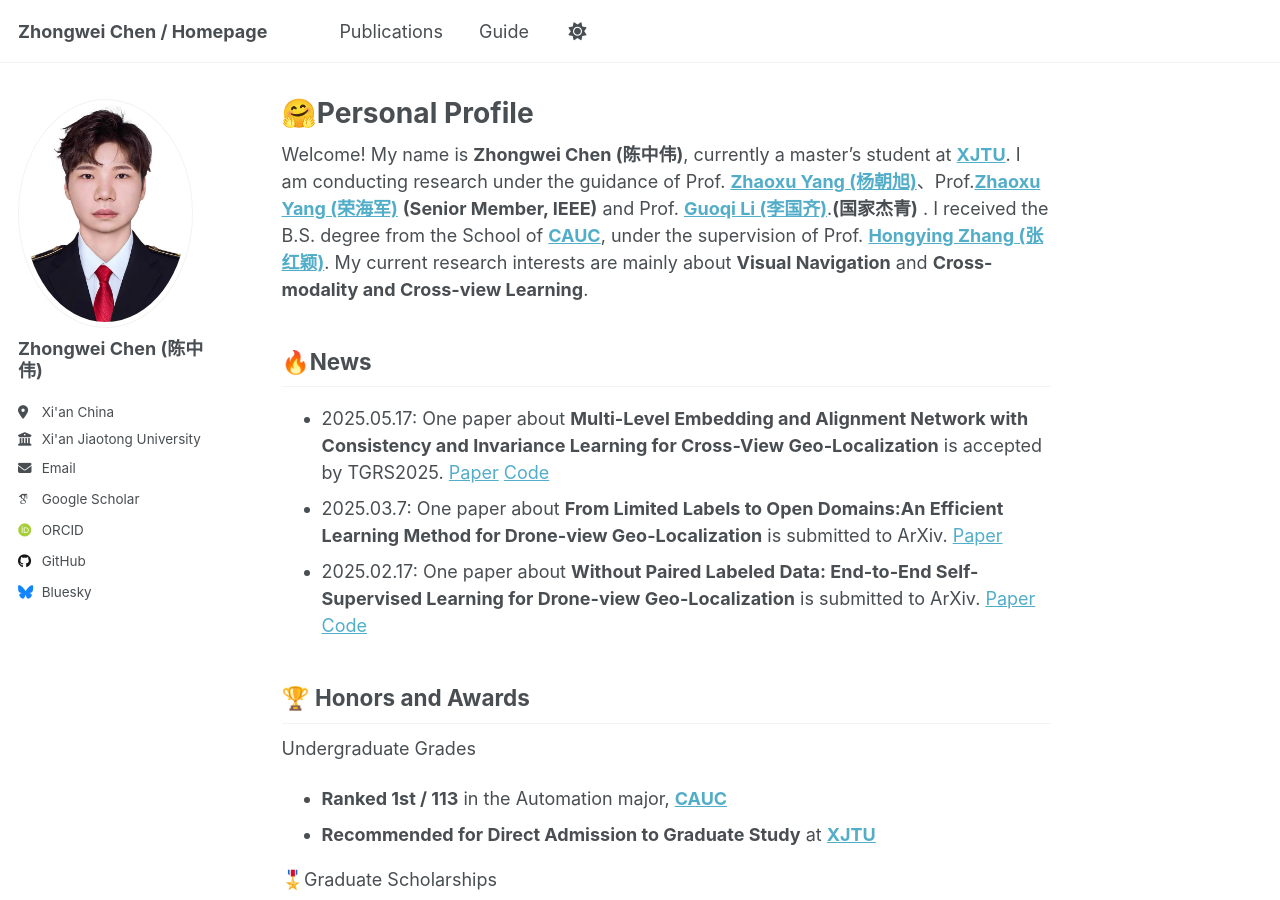
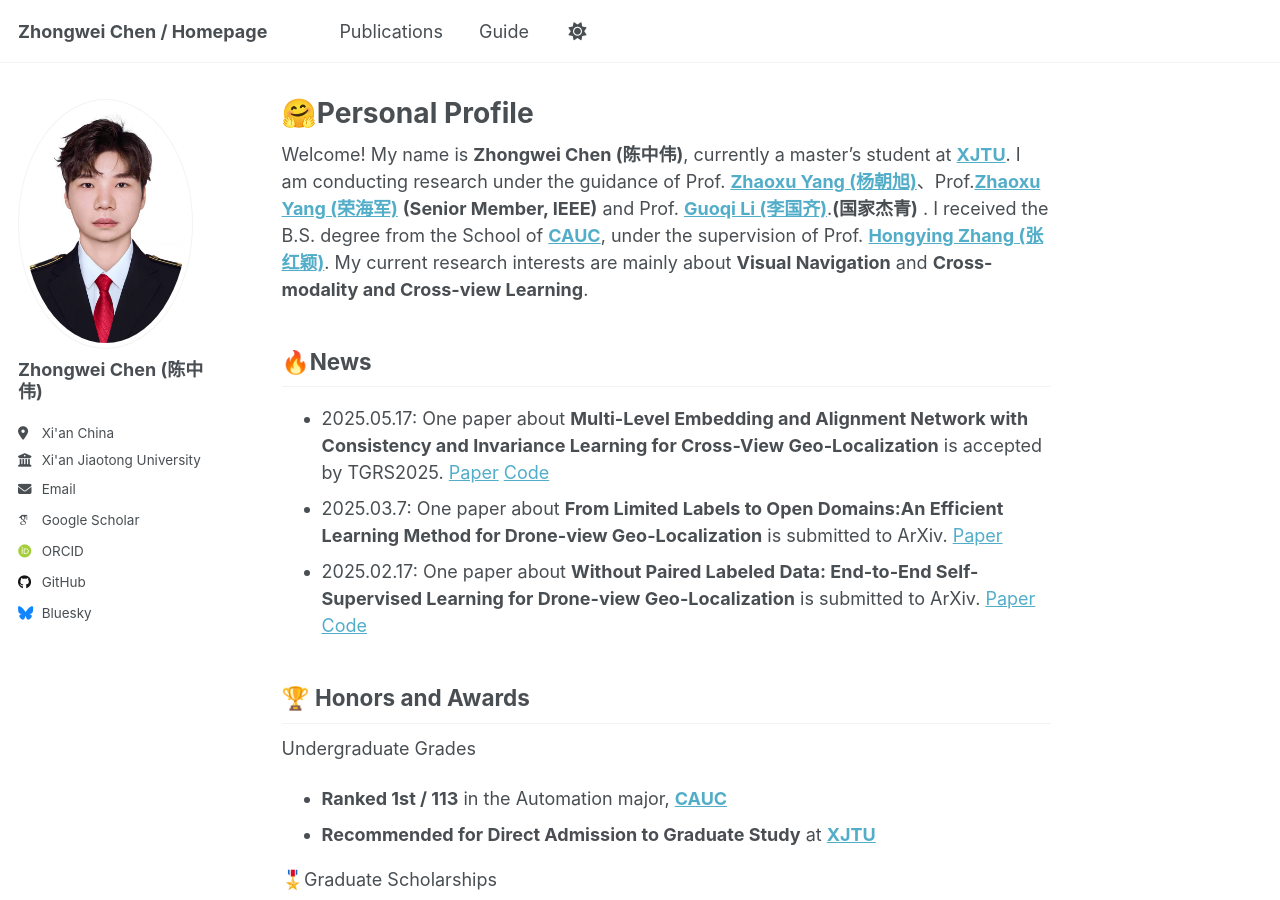
Before and after one commit to ISChenawei/ISChenawei.github.io, a Jekyll site: the page built from _pages/about.md, in a window 1280 px wide and 900 px high. Built offline with Jekyll 4.4.1, drawn with Linux system fonts in a browser that asks for light colours; some web fonts are replaced; a script that is not in the unit is left out.

Commit message:
Update _config.yml

```diff
--- a/_config.yml
+++ b/_config.yml
@@ -23,7 +23,7 @@ repository               : "academicpages/academicpages.github.io"
 #               Additional customization can be done by editing /_includes/author-profile.html
 author:
   # Biographic information
-  avatar           : "A1.jpg"
+  avatar           : "1.jpg"
   name             : "Zhongwei Chen (陈中伟)"
   pronouns         : # example: "she/her"
   bio              : ""
```
